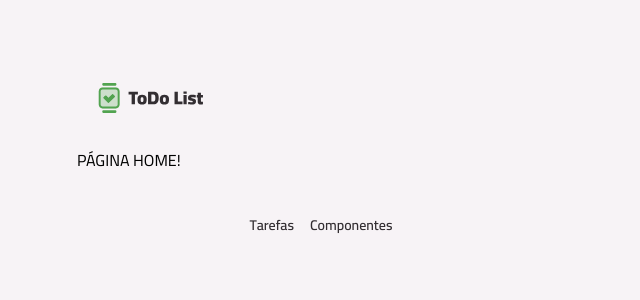
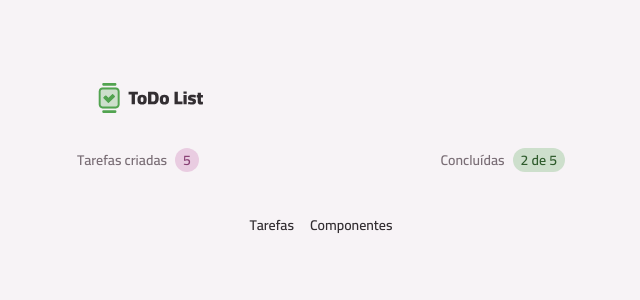
Before and after one commit to igor200023/javascript, a React (Vite) app in the folder todo/: page / in a window 1280 px wide. Shown: the top 300 px of the page, without its empty margins (319-959 px from the left). Built offline with nearby package versions, Linux system fonts and the light colour scheme.

Commit message:
tasks summary

```diff
--- /dev/null
+++ b/todo/src/core-components/tasks-summary.tsx
@@ -0,0 +1,15 @@
+import Badge from "../components/badge";
+import Text from "../components/text";
+
+export default function TasksSummary() {
+    return <>
+      <div className="flex items-center gap-2">
+        <Text variant="body-sm-bold" className="!text-gray-300">Tarefas criadas</Text>
+        <Badge variant="secondary">5</Badge>
+      </div>
+      <div className="flex items-center gap-2">
+        <Text variant="body-sm-bold" className="!text-gray-300">Concluídas</Text>
+        <Badge variant="primary">2 de 5</Badge>
+      </div>
+    </>
+}
--- a/todo/src/pages/page-home.tsx
+++ b/todo/src/pages/page-home.tsx
@@ -1,5 +1,10 @@
 import Container from "../components/container";
+import TasksSummary from "../core-components/tasks-summary";
 
 export default function PageHome() {
-    return <Container>PÁGINA HOME!</Container>;
+    return <Container as="article" className="space-y-3">
+        <header className="flex items-center justify-between">
+            <TasksSummary />
+        </header>
+    </Container>;
 }
```
